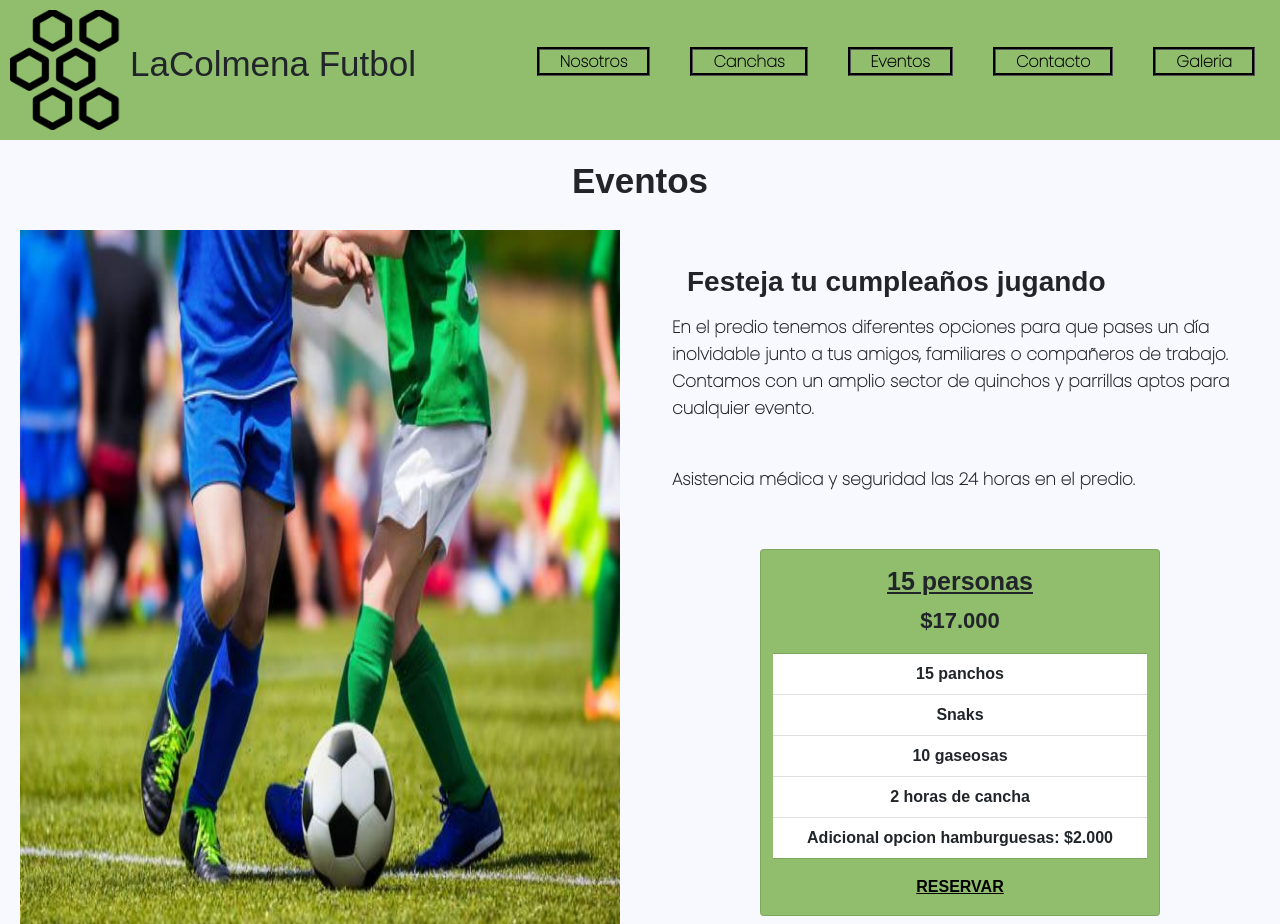
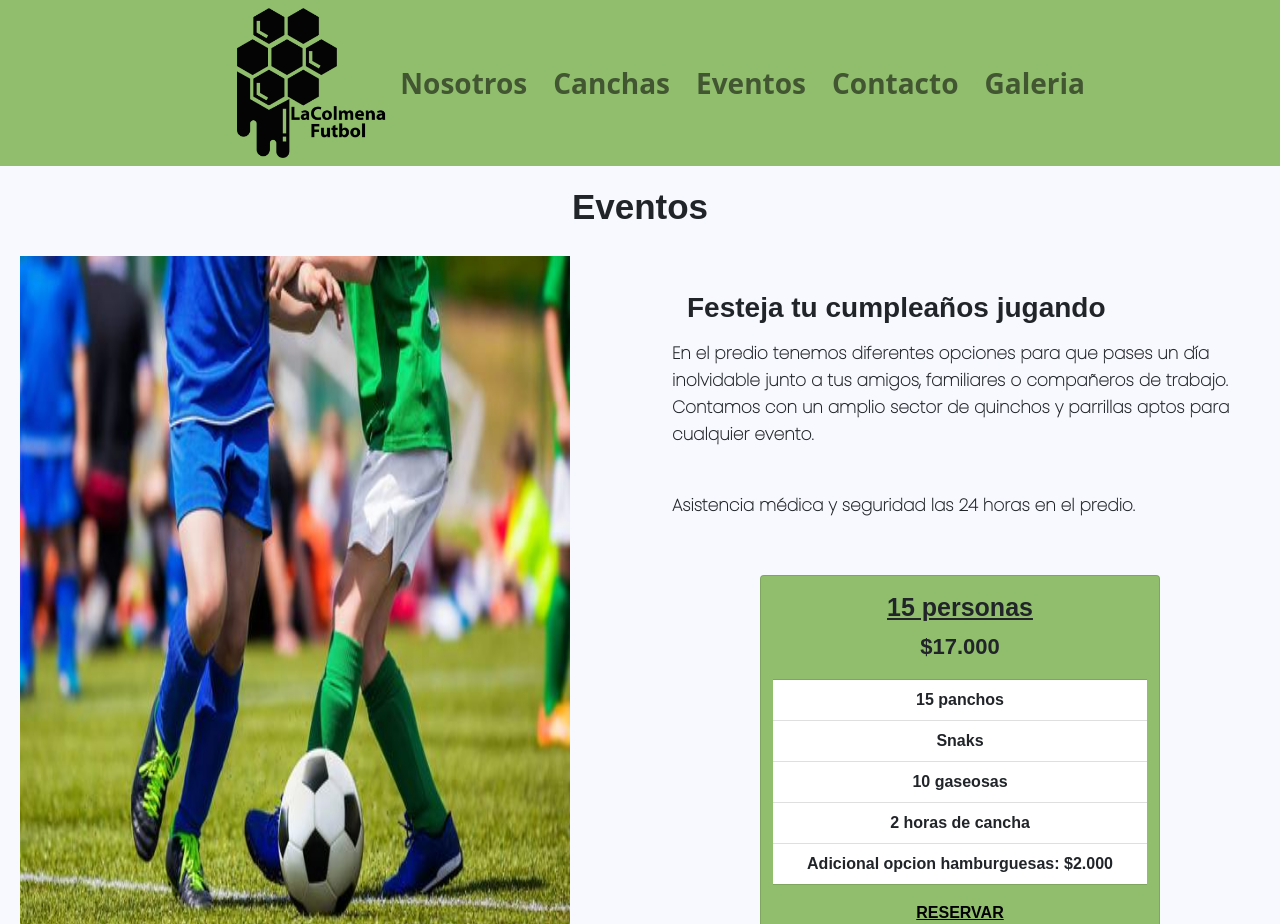
Before and after one commit to francovalesi/LaColmenaFutbol-Valesi, a plain HTML site: page pages/eventos.html in a window 1280 px wide. Shown: the top 924 px of the page. Drawn offline with nearby package versions, Linux system fonts and the light colour scheme; a web font is replaced by a local one.

Commit message:
Agrego menu con Bootstrap y modifico todos los html responsive

```diff
--- a/css/style.css
+++ b/css/style.css
@@ -4,88 +4,39 @@
     box-sizing: border-box;
 }
 
+
 body {
+    display: grid;
     min-width: 100%;
-    min-height: 100%;
-}
-
-.grid-container {
-    height: 100vh;
-    display: grid;
-    grid-template-rows: 140px auto auto;
-    grid-template-areas:
-        'header'
-        'main'
-        'footer';
+    min-height: 100vh;
+    grid-template-rows: auto 1fr auto;
 }
 
 /* Estilos para el header y logo de marca*/
-.grid-container header {
+
+.navbar {
     background-color: #90BE6D;
-    grid-area: header;
-    padding: 5px;
-    display: flex;
-    justify-content: space-between;
+    color: #000;
 }
 
-.header__logo {
-    display: flex;
+.navbar-nav {
     align-items: center;
-    font-size: 0;
-    margin-bottom: 5px;
 }
 
-.header__logo img {
-    height: 70px;
-    margin: 5px 0px 0px 5px;
+.navbar-nav a{
+    color: black;
+    font-weight: bold;
+    font-size: 20px;
+    text-decoration: underline;
 }
 
-.header__logo h2 {
-    font-family: 'Hammersmith One', sans-serif;
-    font-size: 20px;
-    display: inline;
-}
-
-/* Estilos para barra de navegacion */
-.nav__bar {
-    display: flex;
-    flex-direction: column;
-}
-
-.nav__bar ul {
-    list-style-type: none;
-    font-style: normal;
-}
-
-.nav__bar ul li {
-    margin-bottom: 2px;
-}
-
-.nav__bar ul li a {
-    font-family: 'Poppins', sans-serif;
-    font-weight: bolder;
-    text-decoration: none;
-    padding: 0px 20px;
-    margin: 0px 20px;
-    color: black;
-}
-
-.nav__bar ul li a:hover {
-    background-image: linear-gradient(to bottom, #EC9F05, #F7F9F9);
-}
-
-.header__menu {
-    display: none;
-    font-size: 40px;
-    background: none;
-    border: none;
-    padding: 0 10px;
-    line-height: 60px;
+.logo-marca {
+    width: 150px;
+    height: 150px;
 }
 
 /* estilos para el titulo, los parrafos y las imagenes*/
-.grid-container main {
-    grid-area: main;
+main {
     background-color: ghostwhite;
 }
 
@@ -143,7 +94,6 @@ h1 {
 .card {
     background-color: #90BE6D;
     width: 400px;
-    /* margin-left: 50px; */
     margin-bottom: 15px;
     text-align: center;
     font-family: 'Hammersmith One', sans-serif;
@@ -202,9 +152,9 @@ h1 {
 
 
 /* Estilos para el footer y enlace a redes sociales */
-.container-fluid {
+footer {
     background-color: #90BE6D;
-    grid-area: footer;
+    margin-top: auto;
 }
 
 .col-3 {
@@ -232,46 +182,29 @@ h1 {
 
 @media screen and (min-width: 768px) {
 
-    .grid-container {
-        height: 100vh;
-        grid-template-rows: 140px auto 115px;
+    body {
+        display: grid;
+        min-width: 100%;
+        min-height: 100vh;
+        grid-template-rows: auto 1fr auto;
     }
 
     /* Estilos para el header y logo de marca*/
 
-    header {
-        position: fixed;
-        width: 100%;
+
+    /* Estilos para la barra de navegacion */
+    .navbar-nav a{
+        color: black;
+        font-weight: bold;
+        font-size: 28px;
+        text-decoration: none;
+        padding: 1px;
+        margin: 5px;
     }
 
-    .header__logo img {
-        height: 120px;
+    .navbar-nav a:hover {
+        text-decoration: underline;
     }
-
-    .header__logo h2 {
-        font-size: 35px;
-        display: inline;
-    }
-
-    /* Estilos para la barra de navegacion */
-    .nav__bar {
-        display: flex;
-        justify-content: center;
-    }
-
-    .nav__bar ul {
-        display: flex;
-        padding-left: 25px;
-    }
-
-    .nav__bar ul li {
-        display: inline;
-    }
-
-    .nav__bar ul li a {
-        border: 3px groove black;
-    }
-
 
     /* se acomodan las imagenes al lado del texto */
     .article__container {
@@ -331,7 +264,7 @@ h1 {
 
     .image_eventos img {
         display: inline-block;
-        width: 600px;
+        width: 550px;
         height: 700px;
     }
 
@@ -359,9 +292,9 @@ h1 {
 
 
     /* Estilos para el footer y redes sociales */
-    .container-fluid {
+    footer {
         background-color: #90BE6D;
-        grid-area: footer;
+        margin-top: auto;
     }
 
     .footer__redes {
--- a/pages/eventos.html
+++ b/pages/eventos.html
@@ -18,23 +18,29 @@
 </head>
 
 <body>
-    <div class="grid-container">
-        <header>
-            <div class="header__logo">
-                <img src="../images/logo_colmena_negro.png" alt="Logo de marca">
-                <h2>LaColmena Futbol</h2>
+    <header class="row justify-content-around">
+        <nav class="navbar navbar-expand-lg navbar-light">
+            <div class="container-fluid col-8">
+                <img src="../images/logo_marca_negro.png" alt="Logo de marca"
+                    class="logo-marca d-inline-block align-text-top">
+                <button class="navbar-toggler" type="button" data-bs-toggle="collapse"
+                    data-bs-target="#navbarNavAltMarkup" aria-controls="navbarNavAltMarkup" aria-expanded="false"
+                    aria-label="Toggle navigation">
+                    <span class="navbar-toggler-icon"></span>
+                </button>
+                <div class="collapse navbar-collapse justify-content-end" id="navbarNavAltMarkup">
+                    <div class="navbar-nav">
+                        <a class="nav-link" href="../index.html">Nosotros</a>
+                        <a class="nav-link" href="./canchas.html">Canchas</a>
+                        <a class="nav-link" href="./eventos.html">Eventos</a>
+                        <a class="nav-link" href="./contacto.html">Contacto</a>
+                        <a class="nav-link" href="./galeria.html">Galeria</a>
                     </div>
-            <button class="header__menu"><i class='bx bx-menu'></i></button>
-            <nav class="nav__bar">
-                <ul>
-                    <li><a href="../index.html">Nosotros</a></li>
-                    <li><a href="./canchas.html">Canchas</a></li>
-                    <li><a href="./eventos.html">Eventos</a></li>
-                    <li><a href="./contacto.html">Contacto</a></li>
-                    <li><a href="./galeria.html">Galeria</a></li>
-                </ul>
+                </div>
+            </div>
         </nav>
     </header>
+
     <main>
         <section>
             <h1>Eventos</h1>
@@ -96,6 +102,7 @@
             </div>
         </section>
     </main>
+
     <footer class="container-fluid">
         <div class="row justify-content-around">
             <div class="col-3">
@@ -115,7 +122,6 @@
             </div>
         </div>
     </footer>
-    </div>
     <script src="https://cdn.jsdelivr.net/npm/bootstrap@5.0.2/dist/js/bootstrap.bundle.min.js"
         integrity="sha384-MrcW6ZMFYlzcLA8Nl+NtUVF0sA7MsXsP1UyJoMp4YLEuNSfAP+JcXn/tWtIaxVXM"
         crossorigin="anonymous"></script>
```
Also changed, not shown: index.html (+22 -16 lines), pages/canchas.html (+21 -15 lines), pages/contacto.html (+24 -17 lines), pages/galeria.html (+28 -23 lines), images/logo_marca_blanco.png (added), images/logo_marca_negro.png (added), 2 other files. Lines whose indentation alone changed are shown as unchanged.
